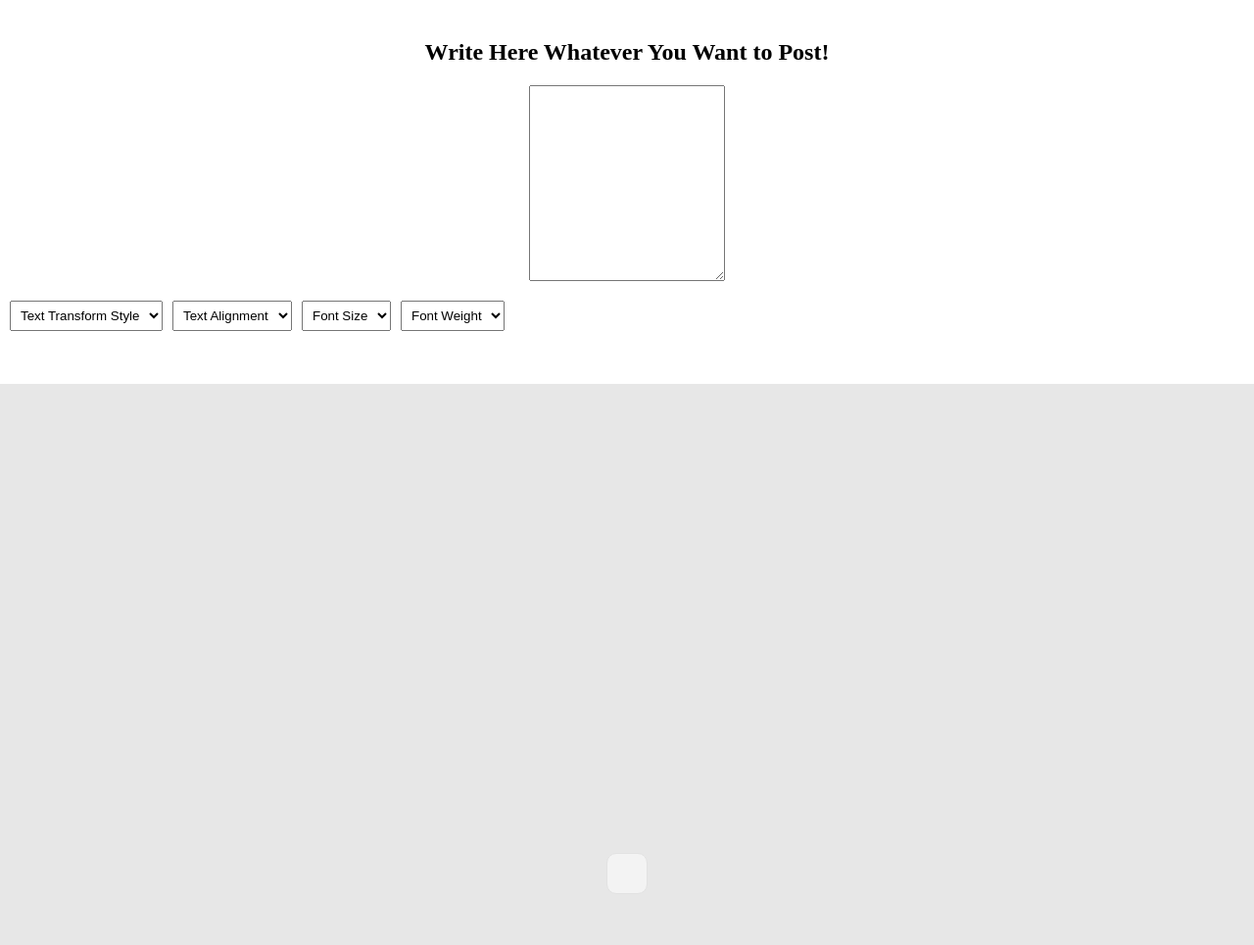
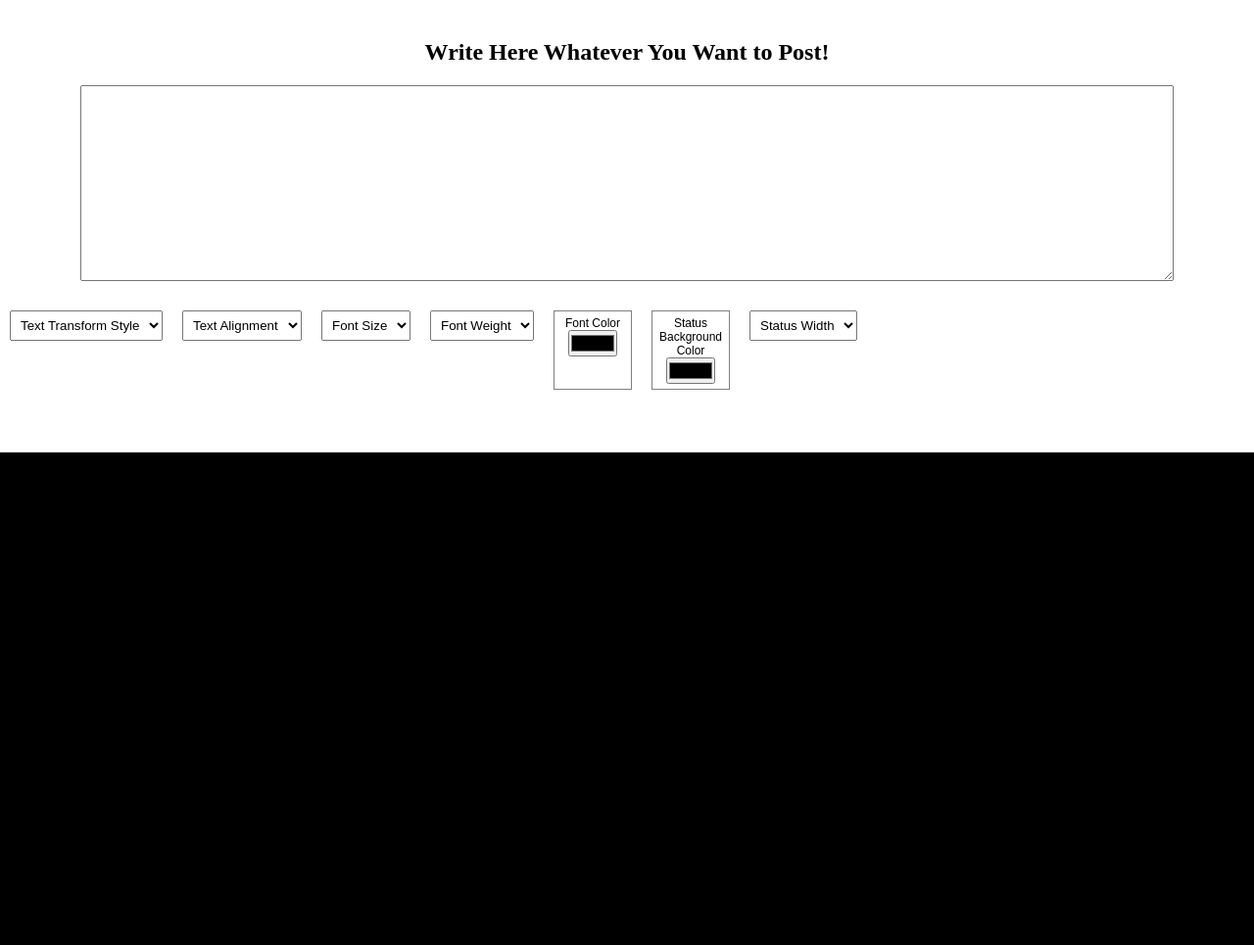
Before and after one commit to Hasnain-Raza-Gaho/Whatsapp-Status, a plain HTML site: page index.html in a window 1280 px wide. Shown: the top 965 px of the page at 98% size. Drawn offline with Linux system fonts and the light colour scheme.

Commit message:
about ready to use

```diff
--- a/CSS/style.css
+++ b/CSS/style.css
@@ -4,28 +4,28 @@
     box-sizing: border-box;
     outline: none;
 }
-.fullpost{
-    width: 100%;
-    height: 1000px;
-    background-color: rgb(231, 231, 231);
+#fullpost{
+    max-width: 100vw;
+    height: fit-content;
+    /* height: 1000px; */
+    padding: 300px 0;
+    background-color: rgb(0, 0, 0);
+}
+
+
+ .name{
+    /* background-color: rgb(24, 24, 24); */
+    /* width: 90%; */
+    height: fit-content;
     display: flex;
     align-items: center;
     justify-content: center;
-}
+    flex-direction: column;
+    /* border-radius: 30px; */
+    /* box-shadow: 2px 2px 5px 0px rgb(204, 204, 204); */
 
 
-/* .name{
-    background-color: rgb(248, 247, 247);
-    width: 90%;
-     height: 80%;
-    display: flex;
-    align-items: center;
-    flex-direction: column;
-    border-radius: 30px;
-    box-shadow: 2px 2px 5px 0px rgb(204, 204, 204);
-
-
-} */
+}
 .name img{
     width: 80px;
     height: 80px;
@@ -53,17 +53,20 @@
 
 .name #post{
     font-family: Arial, Helvetica, sans-serif;
-    color: rgb(59, 59, 59);
-    width: fit-content;
+    color: rgb(255, 255, 255);
+    /* width: fit-content; */
+    max-width: 100%;
+    /* width: 90%; */
     text-align: center;
-    margin: 20px 10px;
-    font-size: 18px;
+    /* margin: 20px 10px; */
+    font-size: 16px;
     font-weight: 400;
-    padding: 20px;
-    background-color: rgb(243, 243, 243);
-    border-radius: 10px;
-    border:1px solid rgb(226, 226, 226);
-    /* word-wrap: break-word; */
+    padding: 100px 0px;
+    /* background-color: rgb(243, 243, 243); */
+    /* border-radius: 10px; */
+    /* border:1px solid rgb(226, 226, 226); */
+    word-wrap: break-word;
+    /* margin-top: 200px; */
 
 
 }
@@ -94,16 +97,32 @@ margin-left: 15px;
 }
 */
 
-#textTransform, #textAlign, #fontSize, #fontWeight {
+#textTransform, #textAlign, #fontSize, #fontWeight, #statusWidth {
     padding: 6px;
-    margin-left: 10px;
 }
 
 textarea{
 min-width: 200px;
+width: 90%;
 min-height: 200px;
 }
+
 #buttons{
     display: flex;
     flex-direction: row;
+    flex-wrap: wrap;
 }
+
+#buttons>div{
+ margin: 10px;
+}
+
+#fontColor, #statusColor{
+    border: 1px solid grey;
+    font-size: 12px;
+    font-family: Arial, Helvetica, sans-serif;
+    vertical-align: top;
+    text-align: center;
+    width: 80px;
+    padding: 5px;
+}
--- a/JS/app.js
+++ b/JS/app.js
@@ -57,3 +57,18 @@ var select = document.getElementById('fontWeight');
 var option = select.options[select.selectedIndex]
 document.getElementById('post').style.fontWeight = option.innerText;
 }
+
+function fontColorPicker() {
+document.getElementById('post').style.color = document.getElementById('fontColorPicker').value;
+}
+
+function statusColorPicker() {
+document.getElementById('fullpost').style.backgroundColor = document.getElementById('statusColorPicker').value;
+}
+
+
+function statusWidth() {
+    var select = document.getElementById('statusWidth');
+    var option = select.options[select.selectedIndex]
+    document.getElementById('post').style.width = option.innerText;
+    }
--- a/index.html
+++ b/index.html
@@ -89,6 +89,34 @@
 </div>
 
 
+<div id="fontColor">
+    <label for="fontColorPicker">Font Color</label>
+    <input type="color" id="fontColorPicker" oninput="fontColorPicker()">
+</div>
+
+<div id="statusColor">
+    <label for="statusColorPicker">Status Background Color</label>
+    <input type="color" id="statusColorPicker" oninput="statusColorPicker()">
+</div>
+
+
+<div id="statusWidthDiv">
+    <select id="statusWidth" onchange="statusWidth()">
+        <option disabled selected>Status Width</option>
+        <option>5%</option>
+        <option>10%</option>
+        <option>20%</option>
+        <option>30%</option>
+        <option>40%</option>
+        <option>50%</option>
+        <option>60%</option>
+        <option>70%</option>
+        <option>80%</option>
+        <option>90%</option>
+        <option>100%</option>
+    </select>
+</div>
+
 </div>
 
 
@@ -96,7 +124,7 @@
 <br>
 <br>
 <br>
-    <div class="fullpost">
+    <div id="fullpost">
 
 
 
```
